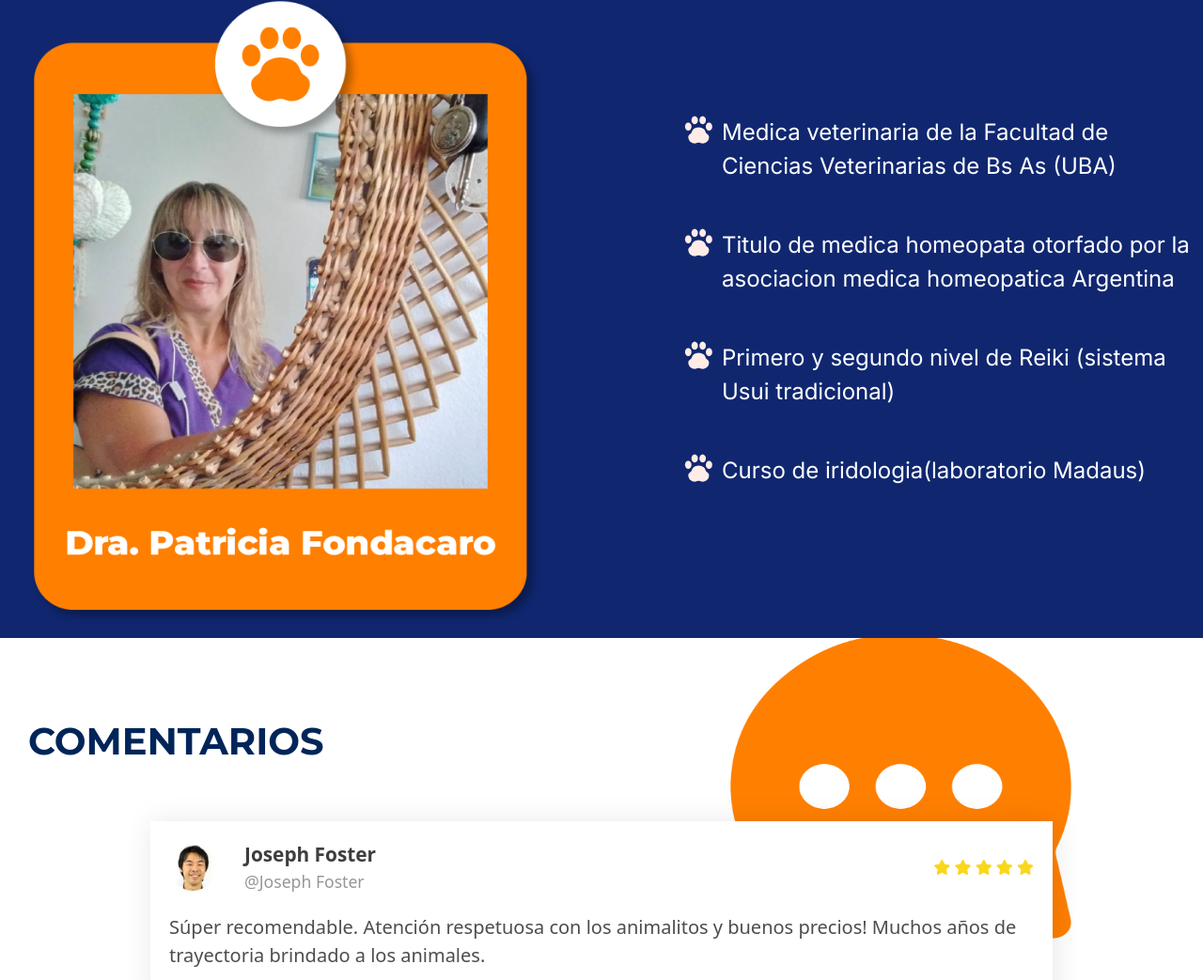
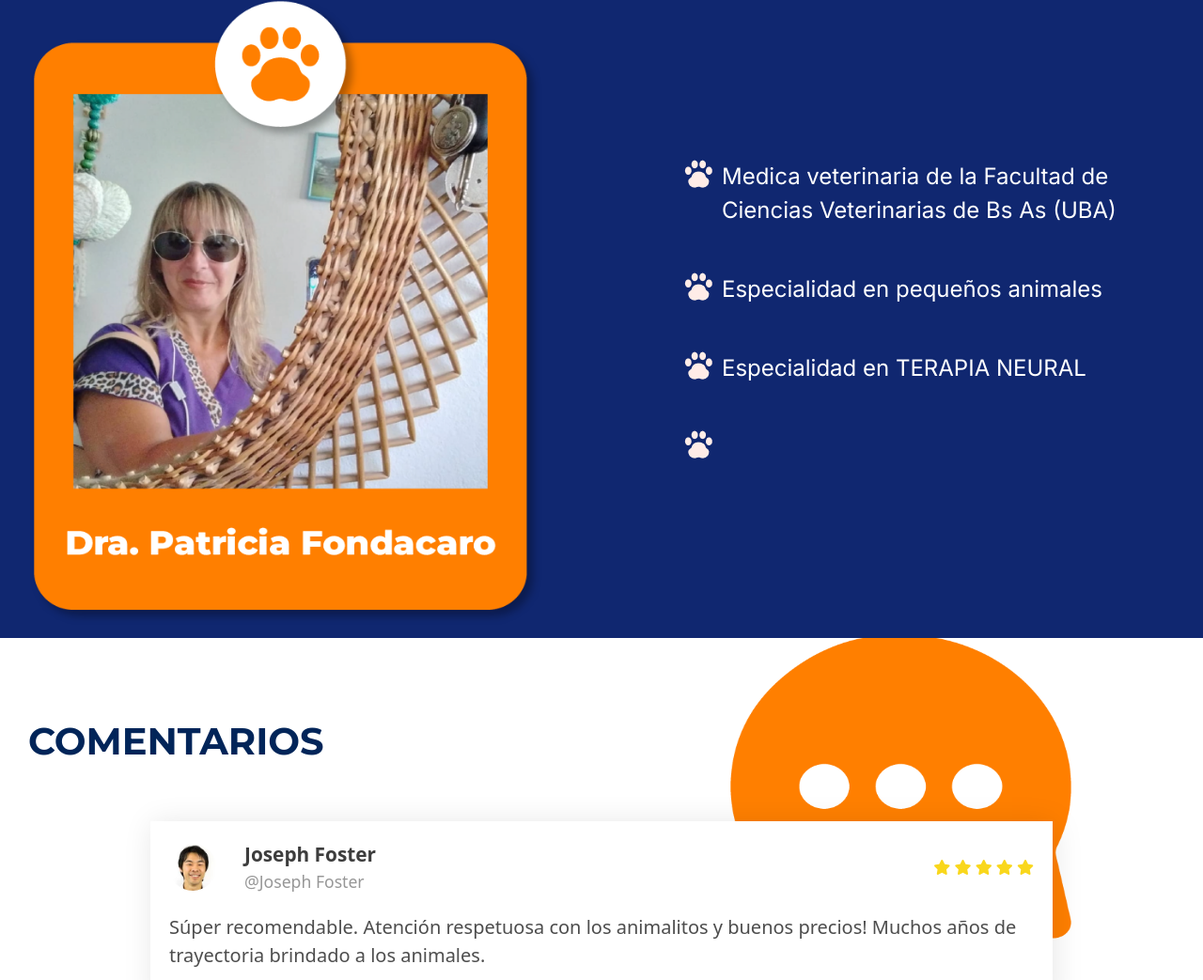
Before and after one commit to Elias318/Veterinaria-El-Faro, a website: page pages/nosotros.html in a window 1280 px wide. Shown: the part 1153-2196 px from the top of the page at 94% size. Drawn offline with nearby package versions, Linux system fonts and the light colour scheme.

Commit message:
Cambio seccion de nosotros

```diff
--- a/pages/nosotros.html
+++ b/pages/nosotros.html
@@ -83,7 +83,7 @@
                   <img src="/images/iconoPatitaItemDatos.png" alt="">
                 </div>
                 <div class="contenedorParrafoItemDatos">
-                  <p>Titulo de medica homeopata otorfado por la asociacion medica homeopatica Argentina</p>
+                  <p>Especialidad en pequeños animales</p>
                 </div>
               </div>
 
@@ -92,15 +92,12 @@
                   <img src="/images/iconoPatitaItemDatos.png" alt="">
                 </div>
                 <div class="contenedorParrafoItemDatos">
-                  <p>Primero y segundo nivel de Reiki (sistema Usui tradicional)</p>
+                  <p>Especialidad en TERAPIA NEURAL</p>
                 </div>
               </div>
               <div class="itemDatos">
                 <div class="contenedorImgItemDatos ">
                   <img src="/images/iconoPatitaItemDatos.png" alt="">
-                </div>
-                <div class="contenedorParrafoItemDatos">
-                  <p>Curso de iridologia(laboratorio Madaus)</p>
                 </div>
               </div>
             </div>
```
